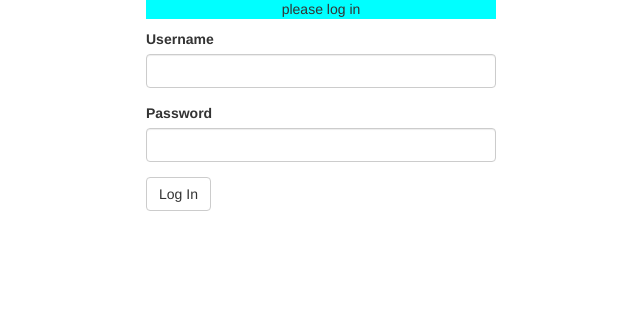
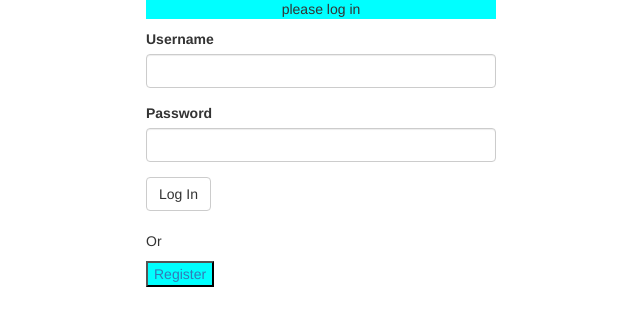
Before and after one commit to bethwelkip/Pitches, a Flask app: page /login in a window 1280 px wide. Shown: the part 139-469 px from the top of the page, without its empty margins (328-968 px from the left). Run offline with Flask 2, Linux system fonts and the light colour scheme; some libraries are stand-ins or nearby versions.

Commit message:
add link to register

```diff
--- a/app/templates/login.html
+++ b/app/templates/login.html
@@ -18,6 +18,9 @@
             </p>
             {{ login_form.csrf_token() }}
             {{ wtf.quick_form(login_form) }}
+            <br>
+            <p>Or</p>
+            <button style="background-color:aqua;"> <a href="/registration"> Register </a> </button>
         </form>
     </div>
     <div class="col-md-4">
```
